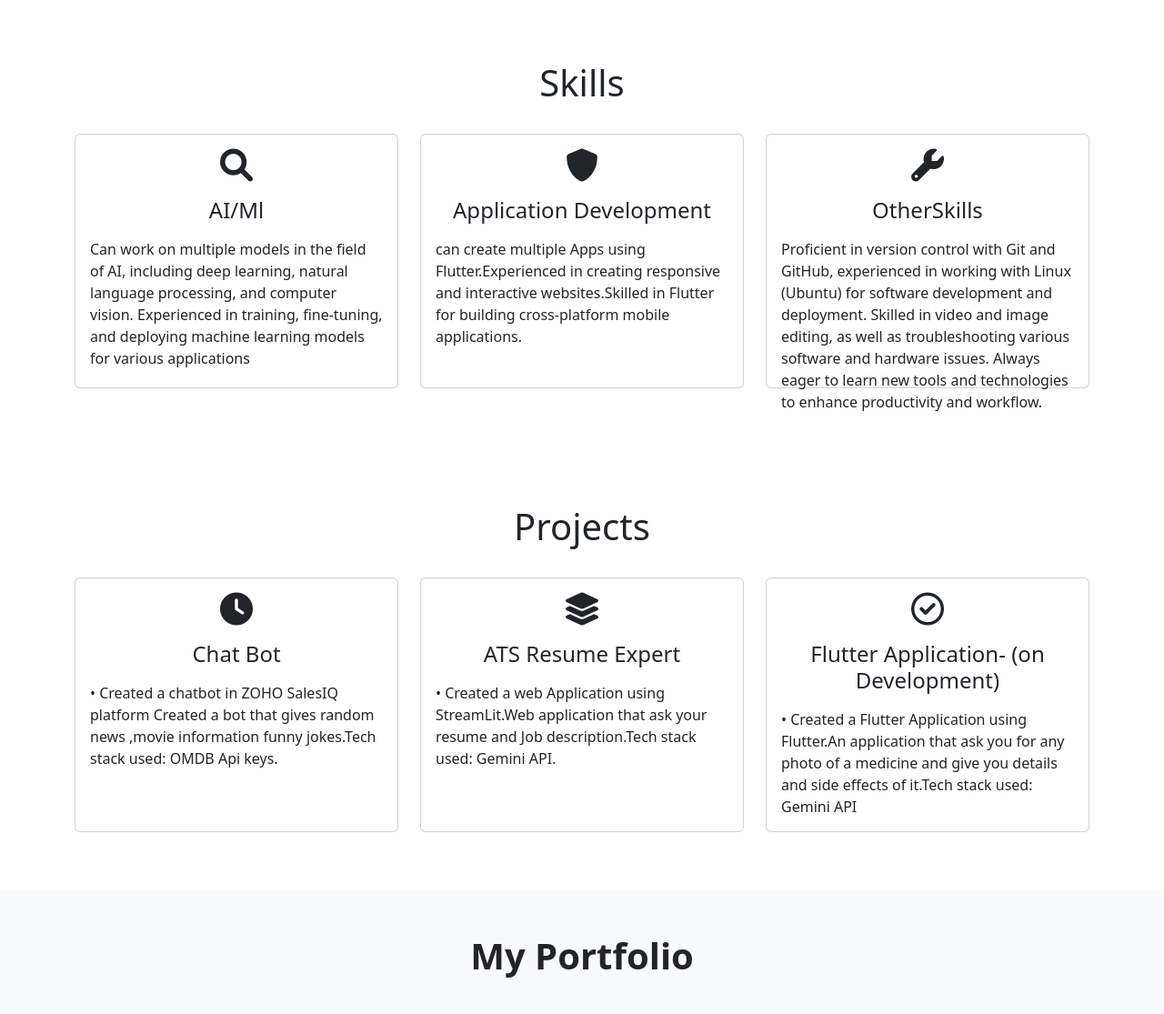
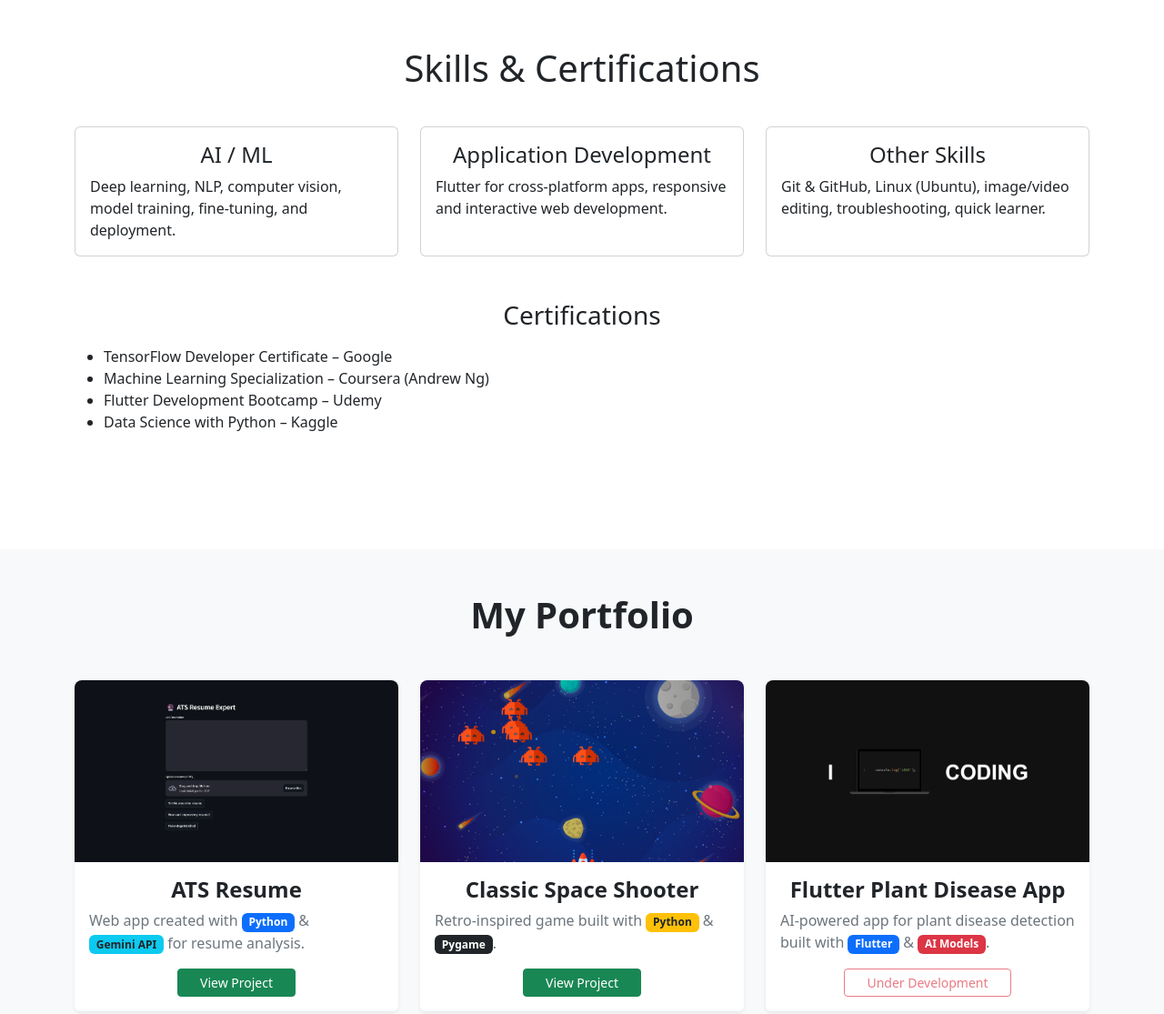
Before and after one commit to Markapuram-Eswar/my_portfolio, a website built with Vite: page index.html in a window 1280 px wide. Shown: the part 1625-2740 px from the top of the page at 91% size. Built offline with nearby package versions, Linux system fonts and the light colour scheme; a script that the page names is missing; files whose address does not match are found by name.

Commit message:
skills and test 1

```diff
--- a/index.html
+++ b/index.html
@@ -104,82 +104,61 @@
         </div>
     </section>
 
-    <!-- services section-->
-    <!-- https://getbootstrap.com/docs/5.2/components/card/#about -->
-    <section class="container section" id="services">
-        <h1 class="text-center">Skills</h1>
+<!-- Skills & Certifications Section -->
+<section class="container section py-5" id="skills">
+  <h1 class="text-center mb-4">Skills & Certifications</h1>
+
+  <!-- Skills -->
   <div class="row">
-            <div class="col-lg-4 mt-4">
-                <div class="card servicesText">
+    <div class="col-lg-4 mt-3">
+      <div class="card h-100">
         <div class="card-body">
-                        <i class='fas servicesIcon fa-search'></i>
-                        <h4 class="card-title mt-3">AI/Ml</h4>
-                        <p class="card-text mt-3">Can work on multiple models in the field of AI, including deep learning, natural language processing, and computer vision. Experienced in training, fine-tuning, and deploying machine learning models for various applications
+          <h4 class="card-title">AI / ML</h4>
+          <p class="card-text">
+            Deep learning, NLP, computer vision,
+            model training, fine-tuning, and deployment.
           </p>
         </div>
       </div>
     </div>
 
-            <div class="col-lg-4 mt-4">
-                <div class="card servicesText">
+    <div class="col-lg-4 mt-3">
+      <div class="card h-100">
         <div class="card-body">
-                        <i class='fas servicesIcon fa-shield-alt'></i>
-                        <h4 class="card-title mt-3">Application Development</h4>
-                        <p class="card-text mt-3">can create multiple Apps using Flutter.Experienced in creating responsive and interactive websites.Skilled in Flutter for building cross-platform mobile applications.
+          <h4 class="card-title">Application Development</h4>
+          <p class="card-text">
+            Flutter for cross-platform apps,
+            responsive and interactive web development.
           </p>
         </div>
       </div>
     </div>
 
-            <div class="col-lg-4 mt-4">
-                <div class="card servicesText">
+    <div class="col-lg-4 mt-3">
+      <div class="card h-100">
         <div class="card-body">
-                        <i class='fas servicesIcon fa-wrench'></i>
-                        <h4 class="card-title mt-3">OtherSkills</h4>
-                        <p class="card-text mt-3">Proficient in version control with Git and GitHub, experienced in working with Linux (Ubuntu) for software development and deployment. Skilled in video and image editing, as well as troubleshooting various software and hardware issues. Always eager to learn new tools and technologies to enhance productivity and workflow.
+          <h4 class="card-title">Other Skills</h4>
+          <p class="card-text">
+            Git & GitHub, Linux (Ubuntu),
+            image/video editing, troubleshooting, quick learner.
           </p>
         </div>
       </div>
     </div>
   </div>
-    </section>
-    <section class="container section" id="Projects">
-        <h1 class="text-center">Projects</h1>
-        <div class="row">
-            <div class="col-lg-4 mt-4">
-                <div class="card servicesText">
-                    <div class="card-body">
-                        <i class="fas servicesIcon fa-clock"></i>
-                        <h4 class="card-title mt-3">Chat Bot</h4>
-                        <p class="card-text mt-3">•	Created a chatbot in ZOHO SalesIQ platform Created a bot that gives random news ,movie information funny jokes.Tech stack used:  OMDB Api keys.
-                        </p>
-                    </div>
-                </div>
-            </div>
-            <div class="col-lg-4 mt-4">
-                <div class="card servicesText">
-                    <div class="card-body">
-                        <i class='fas servicesIcon fa-layer-group'></i>
-                        <h4 class="card-title mt-3">ATS Resume Expert</h4>
-                        <p class="card-text mt-3">•	Created a web Application using StreamLit.Web application that ask your resume and Job description.Tech stack used:  Gemini API.
-                        </p>
-                    </div>
-                </div>
-            </div>
 
-            <div class="col-lg-4 mt-4">
-                <div class="card servicesText">
-                    <div class="card-body">
-                        <i class='far servicesIcon fa-check-circle'></i>
-                        <h4 class="card-title mt-3">Flutter Application- (on Development)</h4>
-                        <p class="card-text mt-3">•	Created a Flutter Application using Flutter.An application that ask you for any photo of a medicine and give you details and side effects of it.Tech stack used:  Gemini API
-
-                        </p>
-                    </div>
-                </div>
-            </div>
+  <!-- Certifications -->
+  <div class="mt-5">
+    <h3 class="text-center mb-3">Certifications</h3>
+    <ul>
+      <li>TensorFlow Developer Certificate – Google</li>
+      <li>Machine Learning Specialization – Coursera (Andrew Ng)</li>
+      <li>Flutter Development Bootcamp – Udemy</li>
+      <li>Data Science with Python – Kaggle</li>
+    </ul>
   </div>
 </section>
+
 
 <!-- Portfolio Section -->
 <section class="section bg-light py-5" id="portfolio">
```
Lines whose indentation alone changed are shown as unchanged.
